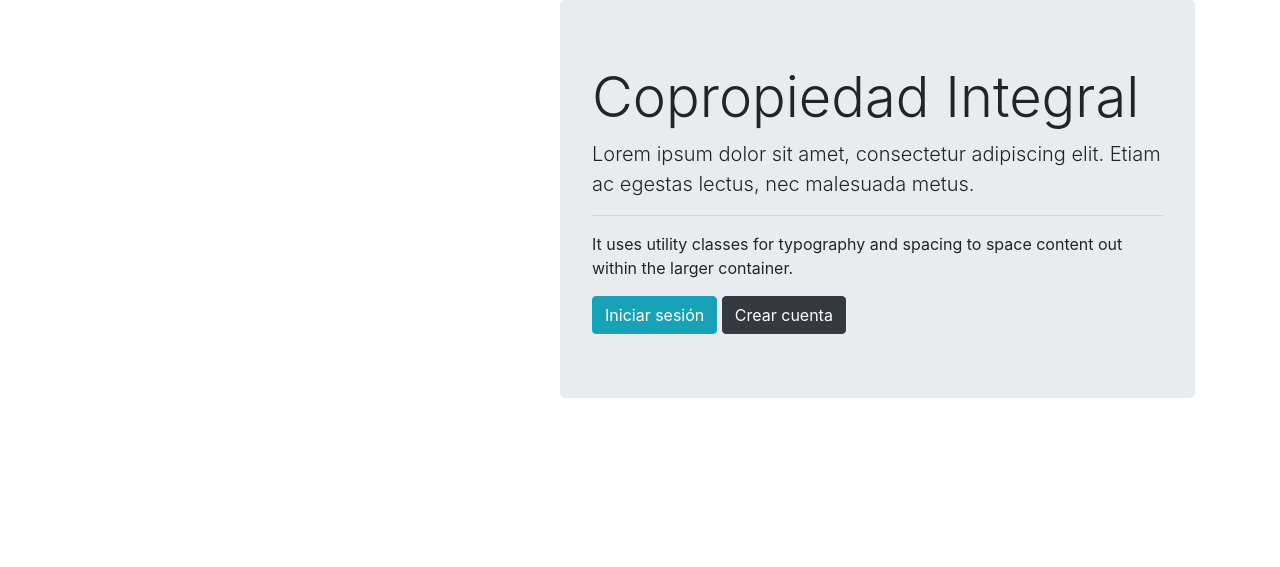
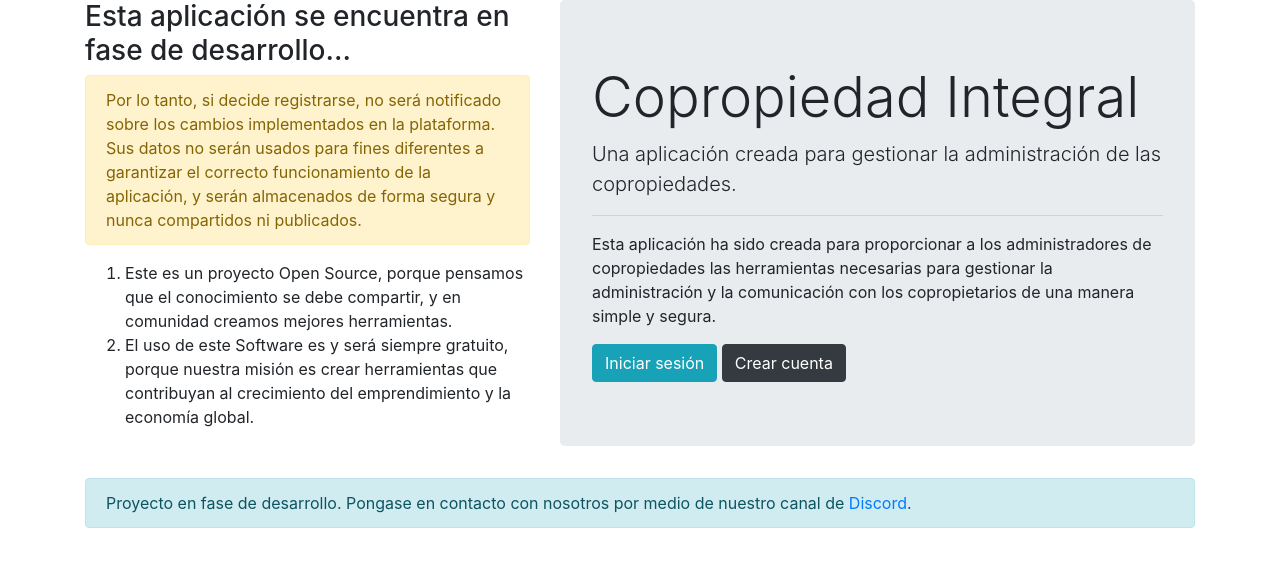
Before and after one commit to augustakingfoundation/copropiedadintegral_web, a Django app: page / in a window 1280 px wide. Shown: the top 567 px of the page. Run offline with Django 3.2, Linux system fonts and the light colour scheme; some libraries are stand-ins or nearby versions.

Commit message:
Added Readme description and basic homepage information

```diff
--- a/app/templates/home.html
+++ b/app/templates/home.html
@@ -13,14 +13,22 @@
   <div class="container">
     <div class="row">
       <div class="col-sm-5 col-lg-5">
+        <h3>Esta aplicación se encuentra en fase de desarrollo...</h3>
+
+        <div class="alert alert-warning" role="alert">Por lo tanto, si decide registrarse, no será notificado sobre los cambios implementados en la plataforma. Sus datos no serán usados para fines diferentes a garantizar el correcto funcionamiento de la aplicación, y serán almacenados de forma segura y nunca compartidos ni publicados.</div>
+
+        <ol>
+          <li>Este es un proyecto Open Source, porque pensamos que el conocimiento se debe compartir, y en comunidad creamos mejores herramientas.</li>
+          <li>El uso de este Software es y será siempre gratuito, porque nuestra misión es crear herramientas que contribuyan al crecimiento del emprendimiento y la economía global.</li>
+        </ol>
       </div>
 
       <div class="col-sm-7 col-lg-7">
         <div class="jumbotron">
           <h1 class="display-4">Copropiedad Integral</h1>
-          <p class="lead">Lorem ipsum dolor sit amet, consectetur adipiscing elit. Etiam ac egestas lectus, nec malesuada metus.</p>
+          <p class="lead">Una aplicación creada para gestionar la administración de las copropiedades.</p>
           <hr>
-          <p>It uses utility classes for typography and spacing to space content out within the larger container.</p>
+          <p>Esta aplicación ha sido creada para proporcionar a los administradores de copropiedades las herramientas necesarias para gestionar la administración y la comunicación con los copropietarios de una manera simple y segura.</p>
 
           {% if user.is_authenticated %}
           <a href="{% url 'dashboard' %}" class="btn btn-info">Ir a la aplicación</a>
@@ -31,6 +39,7 @@
         </div>
       </div>
     </div>
+    <div class="alert alert-info" role="alert">Proyecto en fase de desarrollo. Pongase en contacto con nosotros por medio de nuestro canal de <a href="https://discordapp.com/channels/402510099957940224/410645961153445888" target="_blank">Discord</a>.</div>
   </div>
 </section>
 {% endblock content %}
--- a/buildings/templates/buildings/administrative/unit_form.html
+++ b/buildings/templates/buildings/administrative/unit_form.html
@@ -52,7 +52,7 @@
       <h3>Datos del propietario</h3>
       {% endif %}
 
-      <p>Tiene la posibilidad de registrar varios propietarios por unidad. El primer propietario que registre sería el propietario principal.</p>
+      <p>Tiene la posibilidad de registrar varios propietarios por unidad. El primer propietario que registre será el propietario principal.</p>
 
       <div id="formset" data-formset-prefix="{{ formset.prefix }}">
           {% if formset.non_form_errors %}
```
Also changed, not shown: README.md.
